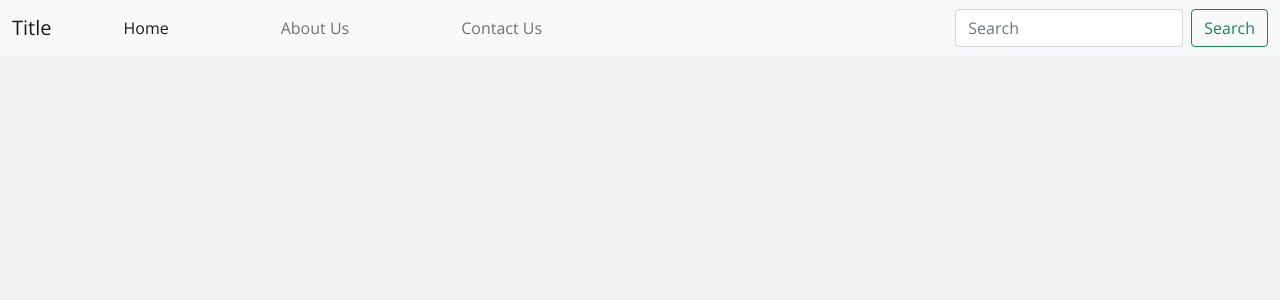
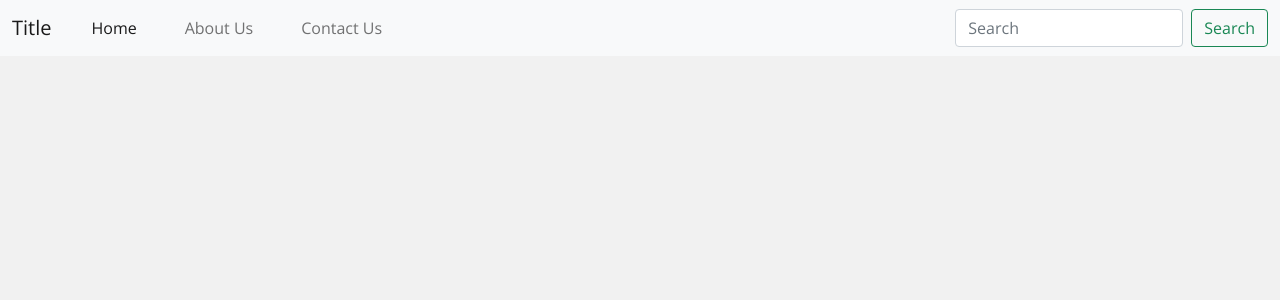
Before and after one commit to AnikateKoul/webdproject, a React (Create React App) app: page /contact in a window 1280 px wide. Shown: the top 300 px of the page. Built offline with nearby package versions, Linux system fonts and the light colour scheme.

Commit message:
third commit

```diff
--- a/src/App.js
+++ b/src/App.js
@@ -2,7 +2,7 @@ import "./App.css";
 import Navbar from "./Components/Navbar";
 import Slider from "./Components/Slider/Slider";
 import React from "react";
-import { BrowserRouter as Router, Routes, Route, Link } from "react-router-dom";
+import { BrowserRouter as Router, Routes, Route} from "react-router-dom";
 import About from "./Components/About";
 import ContactUS from './Components/ContactUS';
 
--- a/src/Components/ContactUS.js
+++ b/src/Components/ContactUS.js
@@ -3,9 +3,137 @@ import React from 'react'
 export default function ContactUS() {
   return (
       <>
-    <div>
-      This is my contact page.
-    </div>
+    <div style={{height: "75px"}}></div>
     </>
   )
 }
+
+
+// <div className="container my-5 py-5 z-depth-1">
+//   <section className="px-md-5 mx-md-5 text-center text-lg-left dark-grey-text">
+
+//     <h3 className="font-weight-bold">Contact Us</h3>
+
+//     <p className="text-muted">Lorem ipsum dolor, sit amet consectetur adipisicing elit. Id quam sapiente
+//       molestiae <br/>
+//       numquam quas, voluptates omnis nulla ea odio quia similique corrupti magnam, doloremque laborum.</p>
+
+//     <hr className="my-5"/>
+
+
+//     <div className="row">
+
+
+//       <div className="col-lg-5 col-md-12 mb-0 mb-md-0">
+
+//         <h4 className="font-weight-bold">Call or email</h4>
+
+//         <p className="text-muted mb-4">Lorem ipsum dolor, sit amet consectetur adipisicing elit. Id quam sapiente
+//           molestiae.</p>
+
+//         <p className="font-weight-bold">Support:</p>
+
+//         <p className="mb-2">+ 800 123 456</p>
+
+//         <p className="mb-2"><a href="#">Contact support</a></p>
+
+//         <p className="mb-4">Our technical support is available by phone or email from 11am to 11pm.</p>
+
+//         <p className="font-weight-bold">Sales:</p>
+
+//         <p className="mb-2">+ 900 123 456</p>
+
+//         <p className="mb-2"><a href="#">Contact sales</a></p>
+
+//         <p className="mb-4">Our sales team is available by phone or email from 11am to 11pm.</p>
+
+//         <p className="font-weight-bold">General inquiries:</p>
+
+//         <p className="mb-2"><a href="#">info@mycompany.com</a></p>
+
+
+//       </div>
+
+
+//       <div className="col-lg-7 col-md-12 mb-4 mb-md-0">
+
+
+//         <div className="row">
+
+
+//           <div className="col-md-6">
+
+
+//             <div className="md-form md-outline mb-0">
+//               <input type="text" id="form-first-name" className="form-control"/>
+//               <label htmlFor="form-first-name">First name</label>
+//             </div>
+
+//           </div>
+
+
+
+//           <div className="col-md-6">
+
+
+//             <div className="md-form md-outline mb-0">
+//               <input type="text" id="form-last-name" className="form-control"/>
+//               <label htmlFor="form-last-name">Last name</label>
+//             </div>
+
+//           </div>
+
+
+//         </div>
+
+
+
+//         <div className="md-form md-outline mt-3">
+//           <input type="text" id="form-company" className="form-control"/>
+//           <label htmlFor="form-company">Company name</label>
+//         </div>
+
+
+//         <div className="md-form md-outline mt-3">
+//           <input type="email" id="form-email" className="form-control"/>
+//           <label htmlFor="form-email">E-mail</label>
+//         </div>
+
+
+//         <div className="md-form md-outline mt-3">
+//           <input type="number" id="form-number" className="form-control"/>
+//           <label htmlFor="form-number">Phone</label>
+//         </div>
+
+//         <select className="browser-default custom-select" style="color: #757575bd">
+//             <option selected>Select department</option>
+//             <option value="1">Support</option>
+//             <option value="2">Sales</option>
+//             <option value="3">General</option>
+//           </select>
+
+
+//         <div className="md-form md-outline">
+//           <input type="text" id="form-subject" className="form-control"/>
+//           <label htmlFor="form-subject">Subject</label>
+//         </div>
+
+
+//         <div className="md-form md-outline mb-3">
+//           <textarea id="form-message" className="md-textarea form-control" rows="3"></textarea>
+//           <label htmlFor="form-message">How we can help?</label>
+//         </div>
+
+//         <button type="submit" className="btn btn-info btn-sm ml-0">Submit<i className="far fa-paper-plane ml-2"></i></button>
+
+//       </div>
+
+//     </div>
+
+
+
+//   </section>
+
+
+
+// </div>
--- a/src/Components/Navbar.js
+++ b/src/Components/Navbar.js
@@ -22,18 +22,18 @@ export default function Navbar() {
           <div className="collapse navbar-collapse" id="navbarSupportedContent">
             <ul className="navbar-nav me-auto mb-2 mb-lg-0">
               <li className="nav-item">
-                <Link className="nav-link active mx-5" aria-current="page" to="/">
+                <Link className="nav-link active mx-3" aria-current="page" to="/">
                   Home
                 </Link>
               </li>
               <li className="nav-item">
-                <Link className="nav-link mx-5" to="/about">
+                <Link className="nav-link mx-3" to="/about">
                   About Us
                 </Link>
               </li>
 
               <li className="nav-item">
-                <Link className="nav-link mx-5" to="/contact">Contact Us</Link>
+                <Link className="nav-link mx-3" to="/contact">Contact Us</Link>
               </li>
             </ul>
             <form className="d-flex">
```
